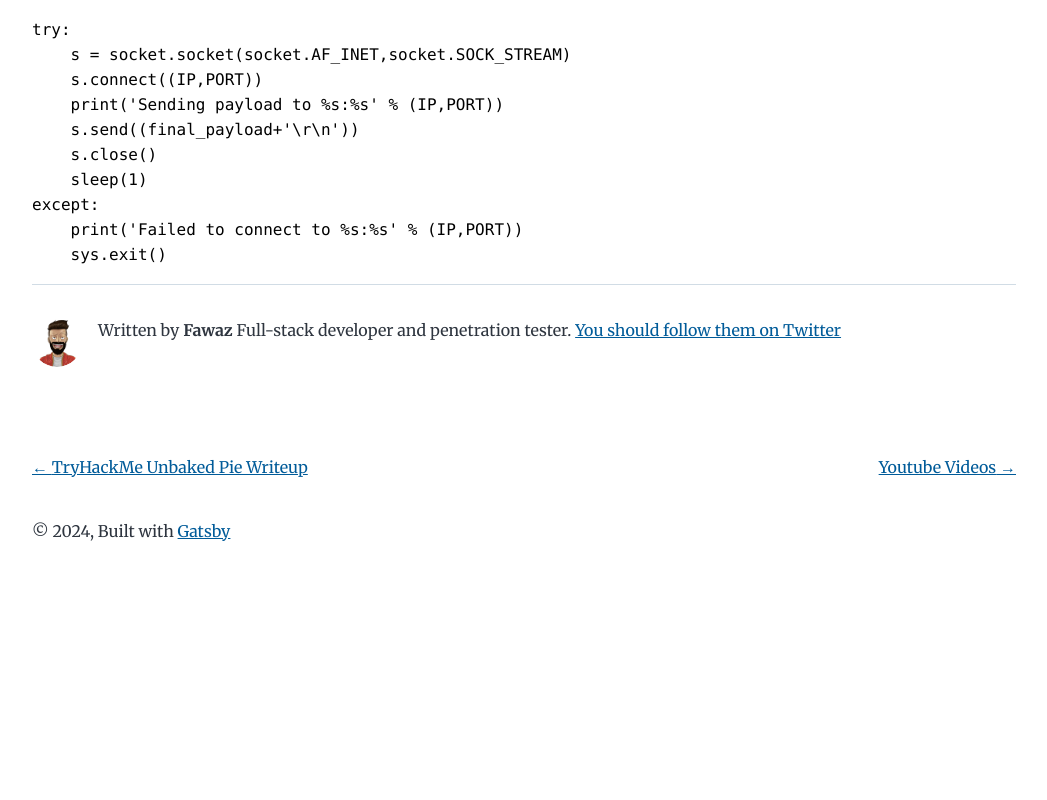
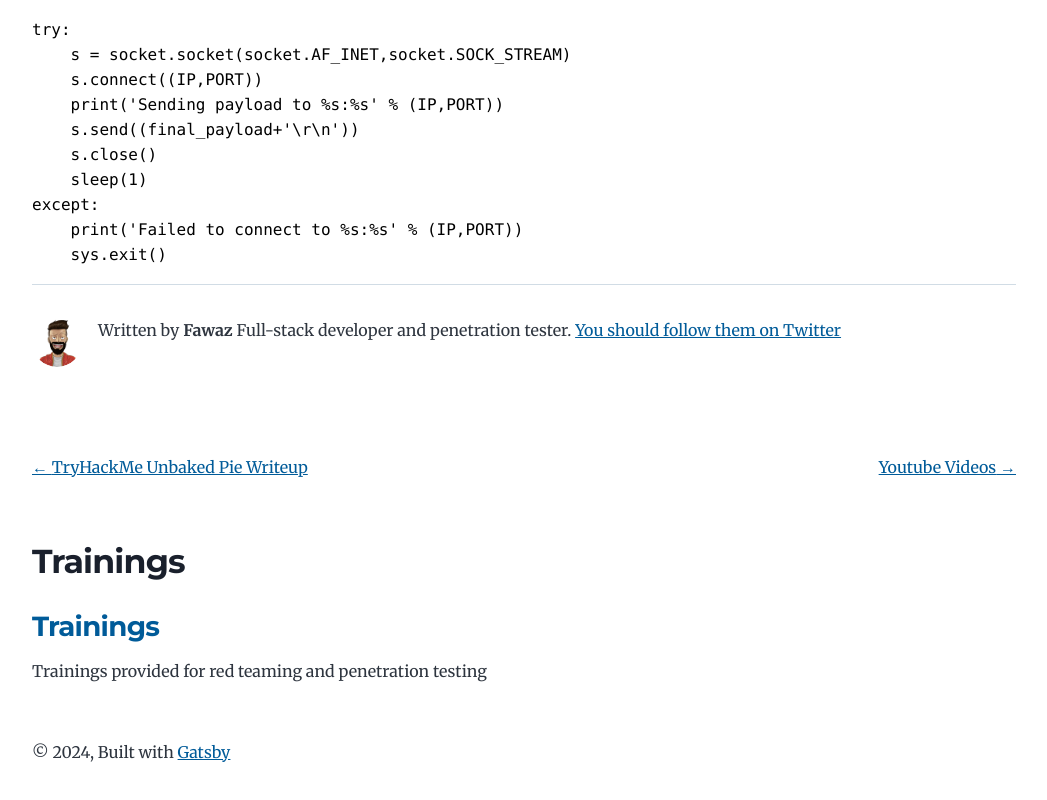
Before and after one commit to smokeme/fawaz.blog, a Gatsby site: page /bof-guru/ in a window 1280 px wide. Shown: the part 2574-3374 px from the top of the page, without its empty margins (116-1163 px from the left). Before the commit the page ends 3181 px from the top, so only its background shows below. Built offline with nearby package versions, Linux system fonts and the light colour scheme; Gatsby itself is replaced by a stand-in of ours; some packages are replaced by stand-ins of ours; code samples lack their colours.

Commit message:
Add a section for trainings

```diff
--- /dev/null
+++ b/content/blog/trainings/index.md
@@ -0,0 +1,15 @@
+---
+title: Trainings
+description: Trainings provided for red teaming and penetration testing
+---
+
+## Available Trainings
+
+1. **Red Teaming Basics**
+   - Description: Introduction to red teaming concepts and methodologies.
+2. **Advanced Red Teaming**
+   - Description: In-depth training on advanced red teaming techniques and tools.
+3. **Penetration Testing Fundamentals**
+   - Description: Basic principles and practices of penetration testing.
+4. **Advanced Penetration Testing**
+   - Description: Advanced techniques and tools for penetration testing.
--- a/gatsby-config.js
+++ b/gatsby-config.js
@@ -24,6 +24,13 @@ module.exports = {
       options: {
         path: `${__dirname}/content/assets`,
         name: `assets`,
+      },
+    },
+    {
+      resolve: `gatsby-source-filesystem`,
+      options: {
+        path: `${__dirname}/content/blog/trainings`,
+        name: `trainings`,
       },
     },
     {
--- a/src/templates/blog-post.js
+++ b/src/templates/blog-post.js
@@ -15,6 +15,8 @@ const BlogPostTemplate = (props) => {
     shortname: 'fawaz-blog',
     config: { identifier: props.uri.substring(1), siteTitle},
   }
+
+  const trainings = data.allMarkdownRemark.nodes.filter(post => post.fields.slug.includes('/trainings/'))
 
   return (
     <Layout location={location} title={siteTitle}>
@@ -67,6 +69,39 @@ const BlogPostTemplate = (props) => {
           </li>
         </ul>
       </nav>
+      <h2>Trainings</h2>
+      <ol style={{ listStyle: `none` }}>
+        {trainings.map(training => {
+          const title = training.frontmatter.title || training.fields.slug
+
+          return (
+            <li key={training.fields.slug}>
+              <article
+                className="post-list-item"
+                itemScope
+                itemType="http://schema.org/Article"
+              >
+                <header>
+                  <h2>
+                    <Link to={training.fields.slug} itemProp="url">
+                      <span itemProp="headline">{title}</span>
+                    </Link>
+                  </h2>
+                  <small>{training.frontmatter.date}</small>
+                </header>
+                <section>
+                  <p
+                    dangerouslySetInnerHTML={{
+                      __html: training.frontmatter.description || training.excerpt,
+                    }}
+                    itemProp="description"
+                  />
+                </section>
+              </article>
+            </li>
+          )
+        })}
+      </ol>
     </Layout>
   )
 }
@@ -110,5 +145,18 @@ export const pageQuery = graphql`
         title
       }
     }
+    allMarkdownRemark(sort: { fields: [frontmatter___date], order: DESC }) {
+      nodes {
+        excerpt
+        fields {
+          slug
+        }
+        frontmatter {
+          date(formatString: "MMMM DD, YYYY")
+          title
+          description
+        }
+      }
+    }
   }
 `
```
Also changed, not shown: src/pages/index.js (+34 -0 lines).
